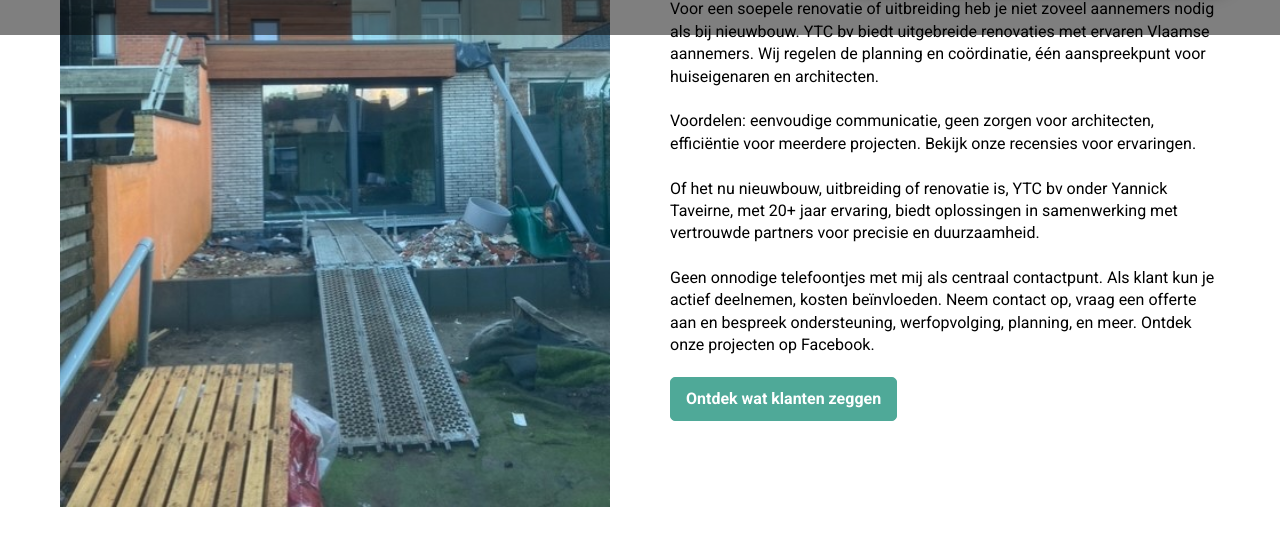
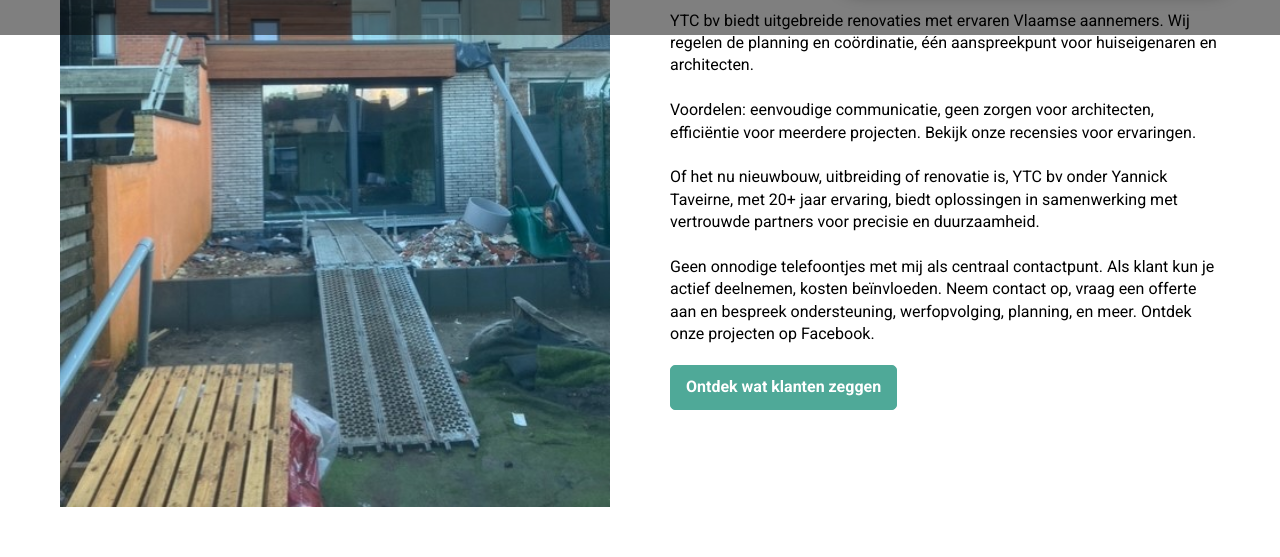
Before and after one commit to K1NGAARON/ytc-renovatie, a plain HTML site: page index.html in a window 1280 px wide. Shown: the part 765-1322 px from the top of the page. Drawn offline with nearby package versions, Linux system fonts and the light colour scheme; files whose address does not match are found by name.

Commit message:
ifxed copy

```diff
--- a/index.html
+++ b/index.html
@@ -126,13 +126,8 @@ height="0" width="0" style="display:none;visibility:hidden"></iframe></noscript>
             <h2>
                 Algemene renovaties en bouwwerken
             </h2>
-            <!-- <p>
-                Nieuwbouw, aanbouw of renovatie? Met meer dan 20 jaar ervaring in de sector bied ik, Yannick Taveirne, een oplossing voor elk project. Samen met mijn vertrouwde en gespecialiseerde partners wordt elk aspect van jouw bouwproject nauwkeurig en duurzaam gerealiseerd.
-                <br><br>
-                Geen zin in nodeloze telefoontjes? Geen probleem. Met mij als centraal aanspreekpunt vermijd je dat. En raad eens? Als klant kan je ook zelf een handje helpen tijdens het project. Zo ben je nog persoonlijker betrokken en heb je invloed op de kosten. Aarzel niet om contact op te nemen en vrijblijvend een offerte aan te vragen. Wat je ook wilt bespreken over ondersteuning, werfopvolging, planning, enzovoort, ik sta voor je klaar. Neem ook gerust een kijkje op de Facebookpagina om meer te ontdekken over eerder afgeronde projecten.
-            </p> -->
             <p>
-                Voor een soepele renovatie of uitbreiding heb je niet zoveel aannemers nodig als bij nieuwbouw. YTC bv biedt uitgebreide renovaties met ervaren Vlaamse aannemers. Wij regelen de planning en coördinatie, één aanspreekpunt voor huiseigenaren en architecten.
+                YTC bv biedt uitgebreide renovaties met ervaren Vlaamse aannemers. Wij regelen de planning en coördinatie, één aanspreekpunt voor huiseigenaren en architecten.
                 <br><br>
                 Voordelen: eenvoudige communicatie, geen zorgen voor architecten, efficiëntie voor meerdere projecten. Bekijk onze recensies voor ervaringen.
                 <br><br>
```
